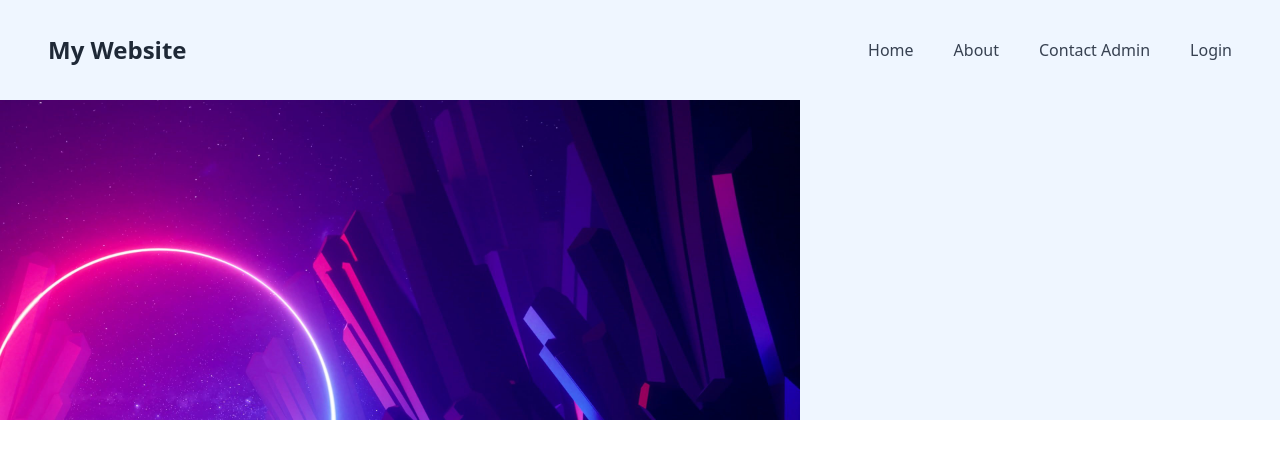
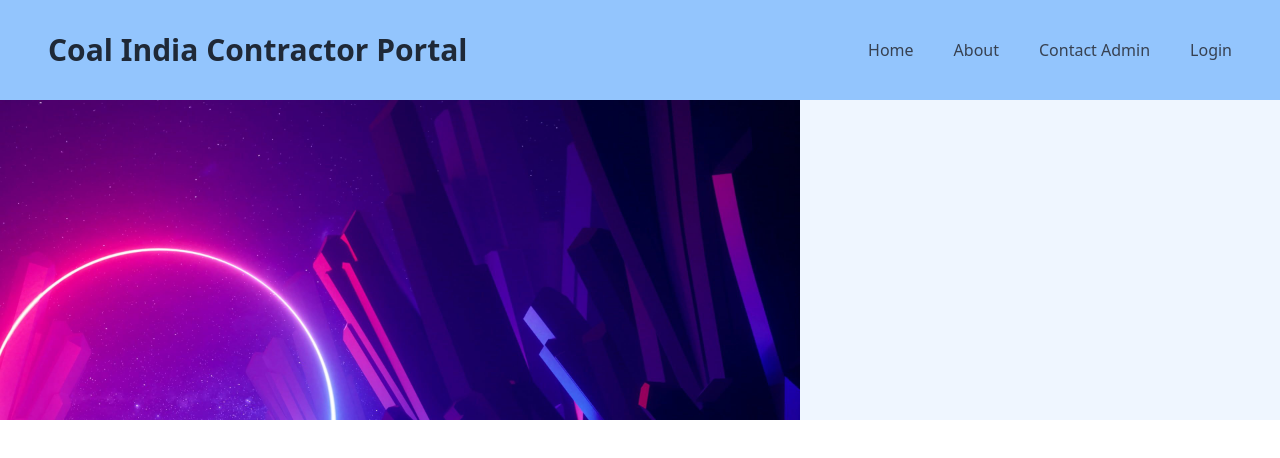
Before and after one commit to ROHIT8759/Pdt-Mng-GOV-SIH, a React (Vite) app: page / in a window 1280 px wide. Shown: the top 458 px of the page. Built offline with nearby package versions, Linux system fonts and the light colour scheme.

Commit message:
unspecified changes

```diff
--- a/src/components/navbar.jsx
+++ b/src/components/navbar.jsx
@@ -1,9 +1,9 @@
 import React from "react";
 const Navbar = () => {
     return (
-        <div className="h-[100px] bg-blue-50 flex items-center justify-between px-12 shadow-md">
+        <div className="h-[100px] bg-blue-300 flex items-center justify-between px-12 shadow-md">
 
-            <h1 className="text-2xl font-bold text-gray-800">My Website</h1>
+            <h1 className="text-3xl font-bold text-gray-800">Coal India Contractor Portal</h1>
 
 
             <div className="flex space-x-10 text-1xl text-gray-700">
--- a/src/components/slidingImage.jsx
+++ b/src/components/slidingImage.jsx
@@ -29,8 +29,9 @@ const ImageSlider = () => {
 
     return (
         <div className="relative w-full h-[40vh] overflow-hidden bg-blue-50 group">
+            <div className="overflow-hidden">
                 <div
-                className="flex transition-transform duration-5000"
+                    className="flex transition-transform duration-1000 transition-duration-1000 ease-in-out"
                     style={{ transform: `translateX(-${currentIndex * 100}%)` }}
                 >
                     {images.map((image, index) => (
@@ -42,6 +43,9 @@ const ImageSlider = () => {
                         />
                     ))}
                 </div>
+            </div>
+
+
 
             <button
                 onClick={prevSlide}
--- a/tailwind.config.js
+++ b/tailwind.config.js
@@ -5,7 +5,6 @@ export default {
     "./src/**/*.{js,ts,jsx,tsx}",
   ],
   theme: {
-    extend: {},
   },
   plugins: [],
 }
```
Lines whose indentation alone changed are shown as unchanged.
